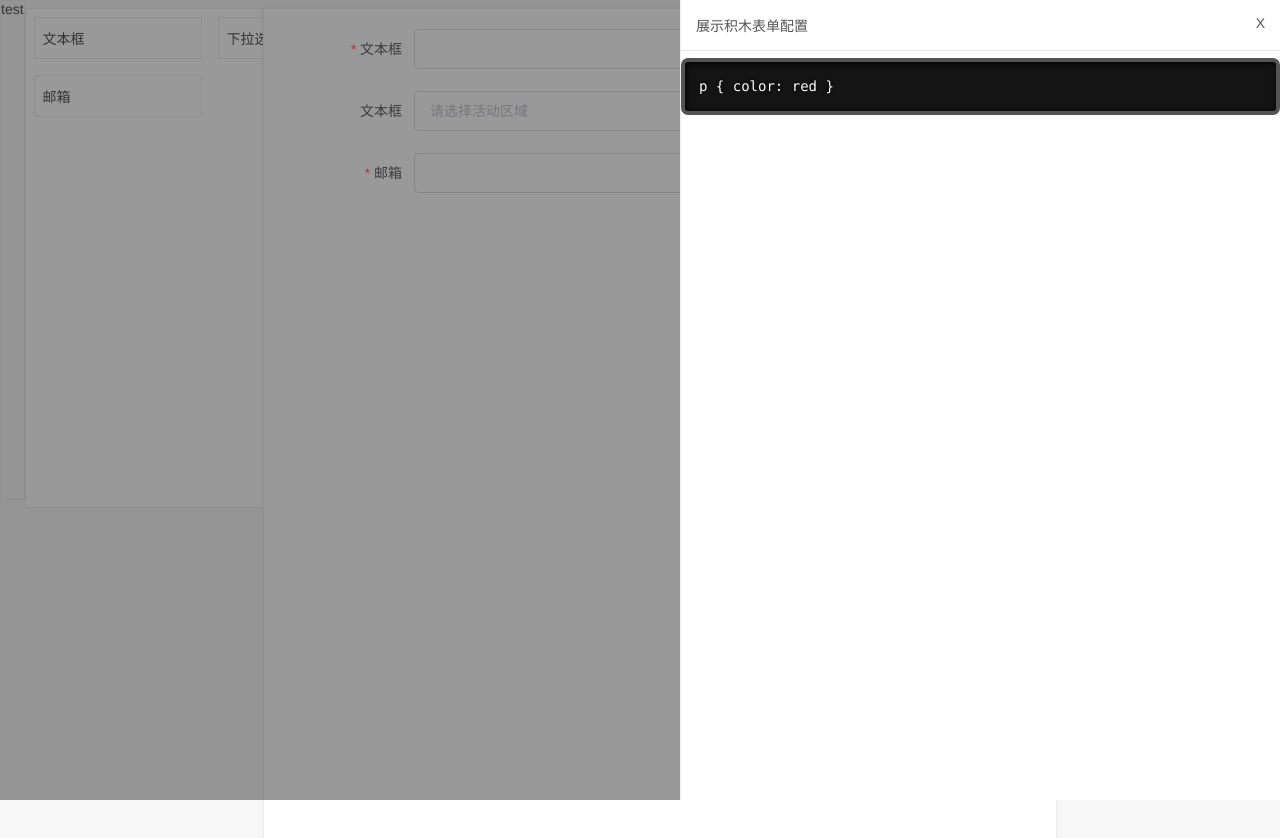
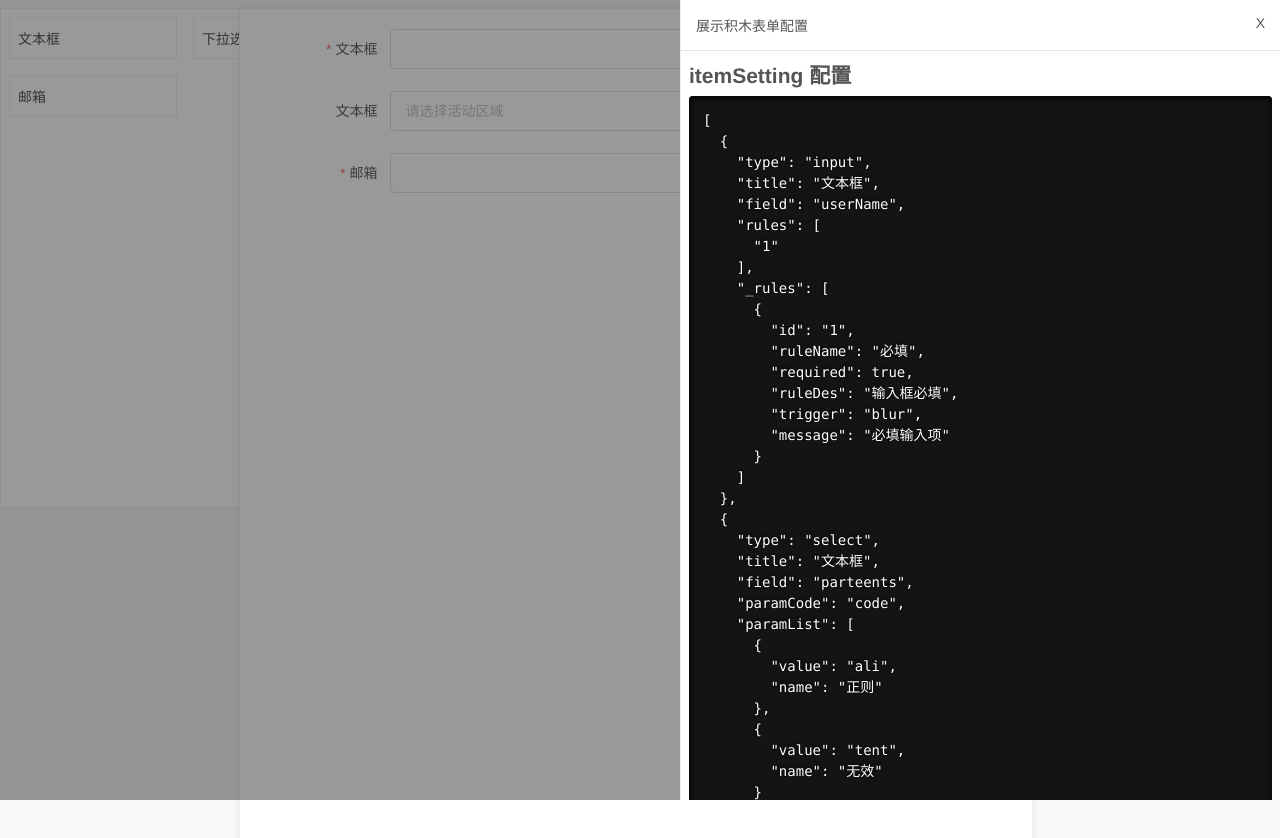
Before and after one commit to webmrxu/block-form, a Vue app: page /#/ in a window 1280 px wide. Both pictures are taken after a click on the element "setting". Shown: the top 838 px of the page. Built offline with nearby package versions, Linux system fonts and the light colour scheme.

Commit message:
update edit form

```diff
--- a/src/style/prism.css
+++ b/src/style/prism.css
@@ -36,8 +36,8 @@ pre[class*="language-"],
 
 /* Code blocks */
 pre[class*="language-"] {
-	border-radius: .5em;
-	border: .3em solid hsl(0, 0%, 33%); /* #282A2B */
+	border-radius: 4px;
+	/* border: .3em solid hsl(0, 0%, 33%); #282A2B */
 	box-shadow: 1px 1px .5em black inset;
 	margin: .5em 0;
 	overflow: auto;
--- /dev/null
+++ b/src/views/edit-item.js
@@ -0,0 +1,33 @@
+const editSetting = [{
+  type: 'input',
+  title: '文本框',
+  field: 'userName',
+  itemWidth: '80%',
+  rules: ['1']
+},
+{
+  type: 'select',
+  title: '文本框',
+  field: 'parteents',
+  paramCode: 'code',
+  itemWidth: '80%',
+  paramList: [{
+    value: 'ali',
+    name: '正则'
+  },
+  {
+    value: 'tent',
+    name: '无效'
+  }
+  ]
+},
+{
+  type: 'email',
+  title: '邮箱',
+  field: 'userEmail',
+  itemWidth: '80%',
+  rules: ['1']
+}
+]
+
+export default editSetting;
--- a/src/views/home.vue
+++ b/src/views/home.vue
@@ -1,6 +1,6 @@
 <template>
   <div class="clearfix home">
-    <div @click="test">test</div>
+    <!-- <div @click="test">test</div> -->
     <!-- 字段列表 -->
     <div class="formitem-box">
       <div>
@@ -39,8 +39,13 @@
           <div class="clearfix b-form-title">
             <div class="float-l">输入组件修改</div> <div class="float-r bf-form-close" @click="showItemEdit=false">X</div>
           </div>
-          <div>
-            hello world
+          <div class="bf-form-body">
+            <block-from
+              :itemSetting="editSetting"
+              :formData="formData"
+              :formSetting="FormSetting"
+              :rules="rules"
+            />
           </div>
         </div>
       </transition>
@@ -50,11 +55,16 @@
       <div v-if="showSetting" class="b-mask" @click="showSetting=false"></div>
       <transition name="fade">
         <div v-if="showSetting" class="form-custom b-form">
-          <div class="clearfix b-form-title">
-            <div class="float-l">展示积木表单配置</div> <div class="float-r bf-form-close" @click="showSetting=false">X</div>
-          </div>
           <div>
-            <pre class="language-css"><code class="language-css">p { color: red }</code></pre>
+            <div class="clearfix b-form-title">
+              <div class="float-l">展示积木表单配置</div> <div class="float-r bf-form-close" @click="showSetting=false">X</div>
+            </div>
+            <div class="bf-form-body">
+              <h2>itemSetting 配置</h2>
+              <pre class="language-json"><code class="language-json">{{itemSettingStr}}</code></pre>
+              <h2>FormSetting 配置</h2>
+              <pre class="language-json"><code class="language-json">{{FormSetting}}</code></pre>
+            </div>
           </div>
         </div>
       </transition>
@@ -68,6 +78,7 @@ import ItemsSetting from "@/settings/items";
 import FormSetting from "@/settings/form";
 import Rules from "@/settings/rules";
 import utils from "@/utils/common";
+import EditSetting from './edit-item'
 
 export default {
   name: "home",
@@ -87,16 +98,23 @@ export default {
         marginLeft: "100px"
       },
       showItemEdit: false, // 展示组件配置
-      showSetting: false
+      showSetting: false,
+      editSetting: {}
     };
   },
   created() {
     this.itemSetting = ItemsSetting;
     this.FormSetting = FormSetting;
+    this.editSetting = EditSetting;
     this.rules = Rules;
     let _this = this;
     this.dealWindowResize();
     window.onresize = utils.debounce(_this.dealWindowResize, 500);
+  },
+  computed: {
+    itemSettingStr() {
+      return JSON.stringify(this.itemSetting, null, 2);
+    }
   },
   methods: {
     test() {
@@ -121,6 +139,9 @@ export default {
 };
 </script>
 <style scoped>
+.bf-form-body{
+  padding: 8px;
+}
 .show-setting{
   position: absolute;
   top: 0;
@@ -185,6 +206,7 @@ export default {
   background: #fff;
   z-index: 120;
   border-left: 1px solid #eee;
+  overflow-y:scroll;
 }
 .b-mask{
   position: fixed;
```
